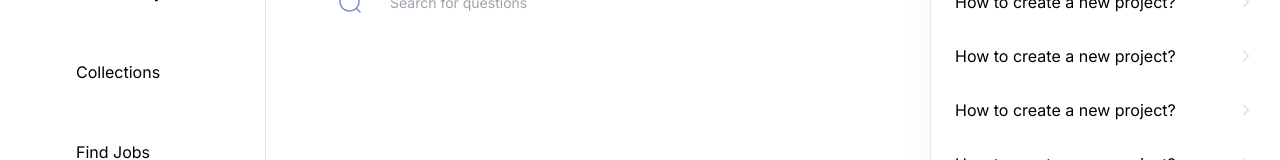
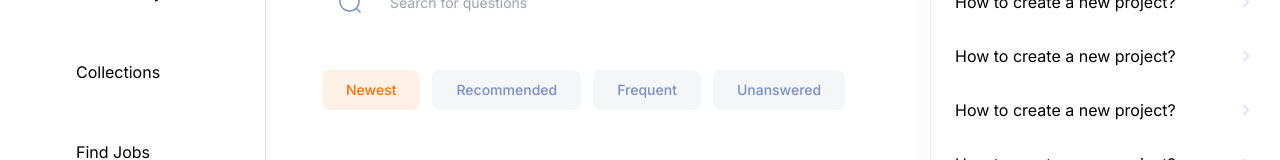
Before and after one commit to vvu060/dev-overflow, a Next.js app: page / in a window 1280 px wide. Shown: the part 260-420 px from the top of the page. Built offline with nearby package versions, Linux system fonts and the light colour scheme; no server answers.

Commit message:
create home filters comp for large screens

```diff
--- a/app/(root)/(home)/page.tsx
+++ b/app/(root)/(home)/page.tsx
@@ -1,3 +1,4 @@
+import HomeFilters from '@/components/home/HomeFilters';
 import Filter from '@/components/shared/Filter';
 import LocalSearchbar from '@/components/shared/search/LocalSearchbar';
 import { Button } from '@/components/ui/button';
@@ -30,6 +31,8 @@ export default function Home() {
           containerClasses='hidden max-md:flex'
         />
       </div>
+
+      <HomeFilters />
     </>
   );
 }
--- /dev/null
+++ b/components/home/HomeFilters.tsx
@@ -0,0 +1,27 @@
+'use client';
+import { HomePageFilters } from '@/constants/filters';
+import React from 'react';
+import { Button } from '../ui/button';
+
+const HomeFilters = () => {
+  const active = 'newest';
+  return (
+    <div className='mt-10 hidden flex-wrap gap-3 md:flex'>
+      {HomePageFilters.map((item) => (
+        <Button
+          key={item.value}
+          onClick={() => {}}
+          className={`body-medium rounded-lg px-6 py-3 capitalize shadow-none ${
+            active === item.value
+              ? 'bg-primary-100 text-primary-500'
+              : 'bg-light-800 text-light-500 hover:bg-light-900 dark:bg-dark-300 dark:text-light-500 dark:hover:bg-dark-500'
+          }`}
+        >
+          {item.name}
+        </Button>
+      ))}
+    </div>
+  );
+};
+
+export default HomeFilters;
```
